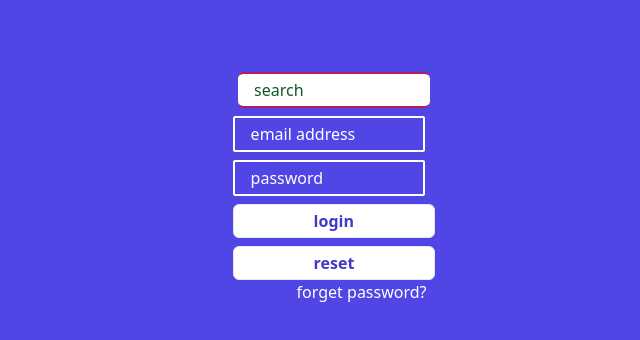
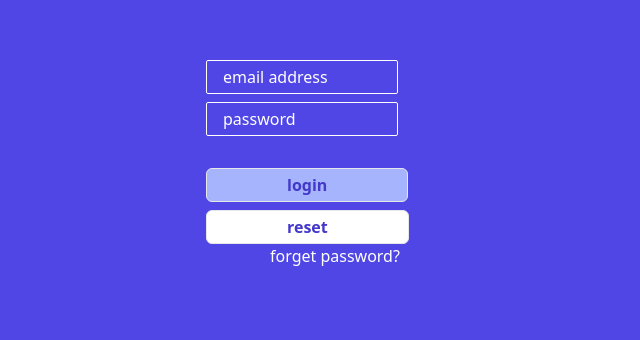
Before and after one commit to anjali569801/login-form, a React (Vite) app: page / in a window 1280 px wide. Shown: the part 212-552 px from the top of the page, without its empty margins (306-946 px from the left). Built offline with nearby package versions, Linux system fonts and the light colour scheme.

Commit message:
use Formik HOC

```diff
--- a/src/App.jsx
+++ b/src/App.jsx
@@ -1,13 +1,11 @@
 import React  from 'react';
-import LoginForm from './LoginForm';
-import FancyInput from './FancyInput';
+import Login from './LoginForm';
 
 function App() {
 
   return(
     <div className="bg-indigo-600 h-screen flex flex-col space-y-2 items-center justify-center">
-      <FancyInput placeholder="search"></FancyInput>
-     <LoginForm></LoginForm>
+     <Login></Login>
     </div>
 
   );
--- a/src/FancyInput.jsx
+++ b/src/FancyInput.jsx
@@ -1,4 +1,5 @@
 import React from 'react';
+import FormikHoc from './FormikHoc'
 
 function FancyInput({id,type,name,label,className,...rest}) {
 
@@ -14,5 +15,5 @@ function FancyInput({id,type,name,label,className,...rest}) {
    </div>
   );
 }
-
+export const FormikFancyInput=FormikHoc(FancyInput)
 export default FancyInput;
--- a/src/LoginForm.jsx
+++ b/src/LoginForm.jsx
@@ -1,17 +1,13 @@
 import React from 'react';
-import { Formik, Form } from 'formik';
+//import { Formik, Form } from 'formik';
 import Button from './Button';
-import {FormikInput} from './Input';
+import Input from './Input';
 import { Link } from 'react-router-dom';
 import * as Yup from 'yup';
+import { withFormik } from 'formik';
 
-function LoginForm() {
-
-
-  const onFormSubmit = (data) => {
-    console.log("email", data);
-
-
+  const onFormSubmit = (values) => {
+    console.log("email", values);
   }
 
   const validationSchema = Yup.object().shape({
@@ -23,6 +19,10 @@ function LoginForm() {
     email: "",
     password: "",
   }
+
+export function LoginForm({handleChange,handleBlur,values,touched,handleSubmit,errors,isValid,dirty}) {
+
+  //console.log("email", values);
   //   const {handleChange,handleBlur,values,touched,handleSubmit,errors,isValid,dirty,resetForm} = useFormik({
 
   // initialValues  ,onSubmit:onFormSubmit,
@@ -30,19 +30,28 @@ function LoginForm() {
   //   })
 
   return (
-    <Formik initialValues={initialValues} validationSchema={validationSchema}
-      onSubmit={onFormSubmit}
-      className=" space-y-8 w-64 h-64">
-      <Form>
+
+     <form onSubmit={handleSubmit} className=" space-y-8 w-64 h-64">
+
         <div className="flex flex-col space-y-2">
-          <FormikInput name="email"
+          <Input onChange={handleChange}
+            onBlur={handleBlur}
+            values={values.email}
+            touched={touched.email}
+            error={errors.email}
+            name="email"
             placeholder="email address"
             id="email"
             type="email"
             auto-complete="email address" />
 
 
-          <FormikInput name="password"
+          <Input onChange={handleChange}
+            onBlur={handleBlur}
+            values={values.password}
+            touched={touched.password}
+            error={errors.password}
+            name="password"
             placeholder="password"
             id="password"
             type="password"
@@ -50,13 +59,15 @@ function LoginForm() {
 
         </div>
         <div className="space-y-2 mt-2 ">
-          <Button type="submit">login</Button>
+          <Button disabled={!dirty || !isValid } type="submit">login</Button>
           <Button type="button" >reset</Button>
           <Link className="text-white ml-16">forget password?</Link>
         </div>
-      </Form>
-    </Formik>
+      </form>
   );
 }
 
-export default LoginForm;
+const myHOC = withFormik({validationSchema:validationSchema,initialValues:initialValues, onSubmit:onFormSubmit})
+const Login = myHOC(LoginForm)
+
+export default Login;
```
